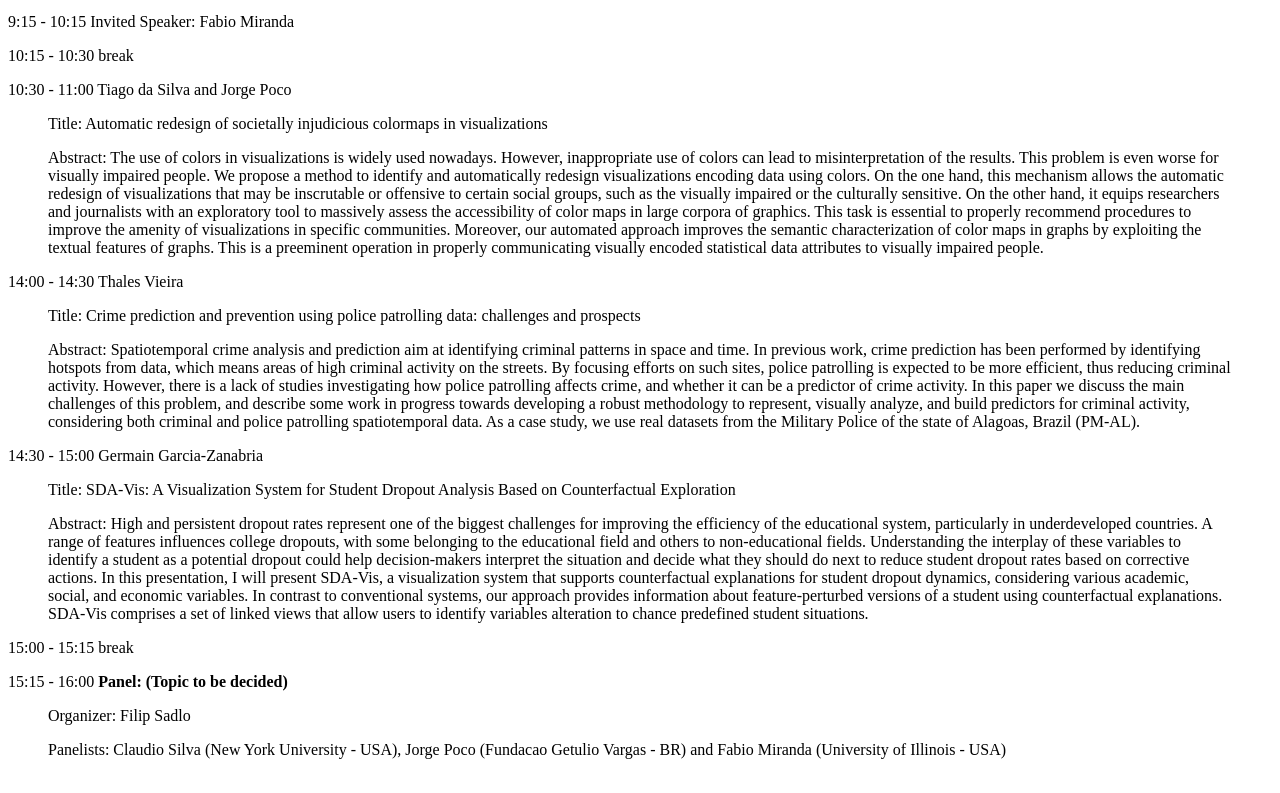
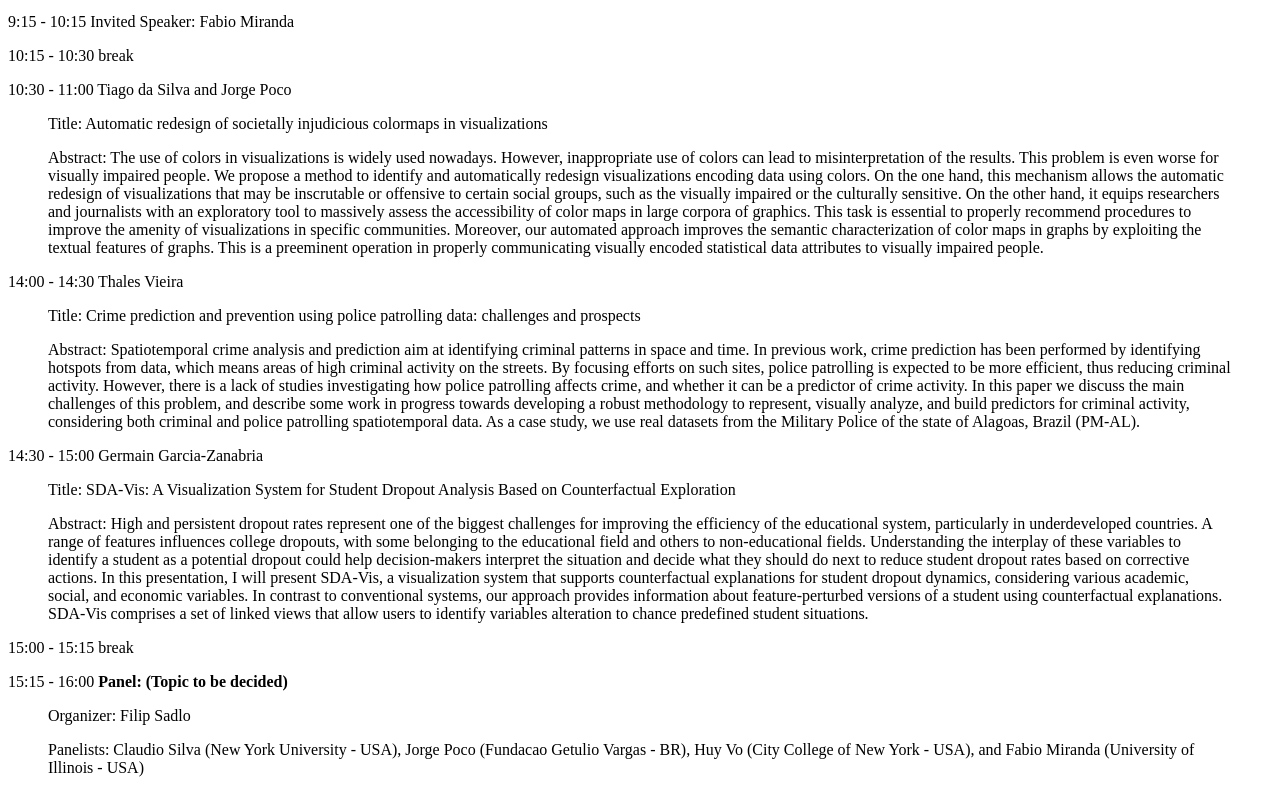
Before and after one commit to SIBGRAPI22-VSG/SIBGRAPI22-VSG.github.io, a plain HTML site: page index.html in a window 1280 px wide. Shown: the part 1209-2002 px from the top of the page. Drawn offline with Linux system fonts and the light colour scheme.

Commit message:
Update index.html

```diff
--- a/index.html
+++ b/index.html
@@ -96,7 +96,7 @@ Overburdened communities are those where environmental burdens (e.g., high pollu
 <p> 15:15 - 16:00 <strong> Panel: (Topic to be decided)</strong> </p>
 <blockquote>
  <p> Organizer: Filip Sadlo </p>
- <p> Panelists: Claudio Silva (New York University - USA), Jorge Poco (Fundacao Getulio Vargas - BR) and Fabio Miranda (University of Illinois - USA)</p>
+ <p> Panelists: Claudio Silva (New York University - USA), Jorge Poco (Fundacao Getulio Vargas - BR), Huy Vo (City College of New York - USA), and Fabio Miranda (University of Illinois - USA)</p>
  <!-- <p> In recent years, research in urban, sports, societal and governmental data visualization have made tremendous progress, giving rise to successful visual analytic systems.
   However, several open and provocative questions, mainly regarding ethic and fairness, are taking place. How the visualization community is handling those issues is the main topoic of this panel.
  </p> -->
```
